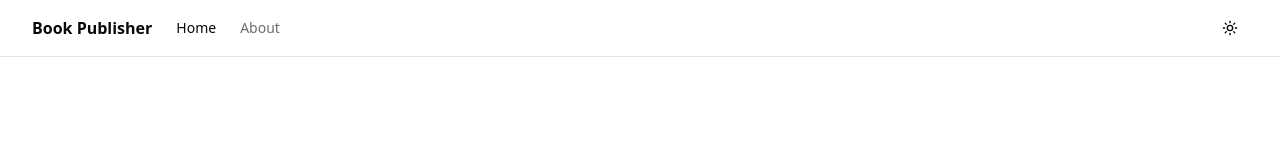
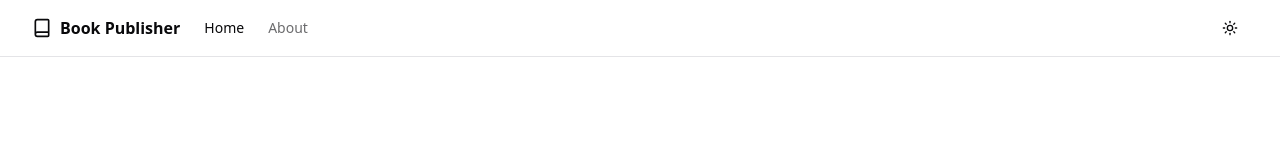
Before and after one commit to patrickhaahr/BookPublisher, a React (Vite) app in the folder frontend/: page / in a window 1280 px wide. Shown: the top 160 px of the page. Built offline with nearby package versions, Linux system fonts and the light colour scheme.

Commit message:
Add Book icon to the header in the root route

```diff
--- a/frontend/src/routes/__root.tsx
+++ b/frontend/src/routes/__root.tsx
@@ -2,6 +2,7 @@ import { createRootRoute, Link, Outlet } from '@tanstack/react-router'
 import { TanStackRouterDevtools } from '@tanstack/react-router-devtools'
 import { ThemeProvider } from '@/components/theme-provider'
 import { ThemeToggle } from '@/components/ui/theme-toggle'
+import { Book } from 'lucide-react'
 
 export const Route = createRootRoute({
   component: () => (
@@ -12,6 +13,7 @@ export const Route = createRootRoute({
             <div className="flex h-14 items-center justify-between">
               <div className="flex items-center gap-6">
                 <Link to="/" className="flex items-center space-x-2">
+                  <Book className="h-5 w-5" />
                   <span className="font-bold">Book Publisher</span>
                 </Link>
                 <nav className="hidden sm:flex items-center space-x-6 text-sm font-medium">
```
